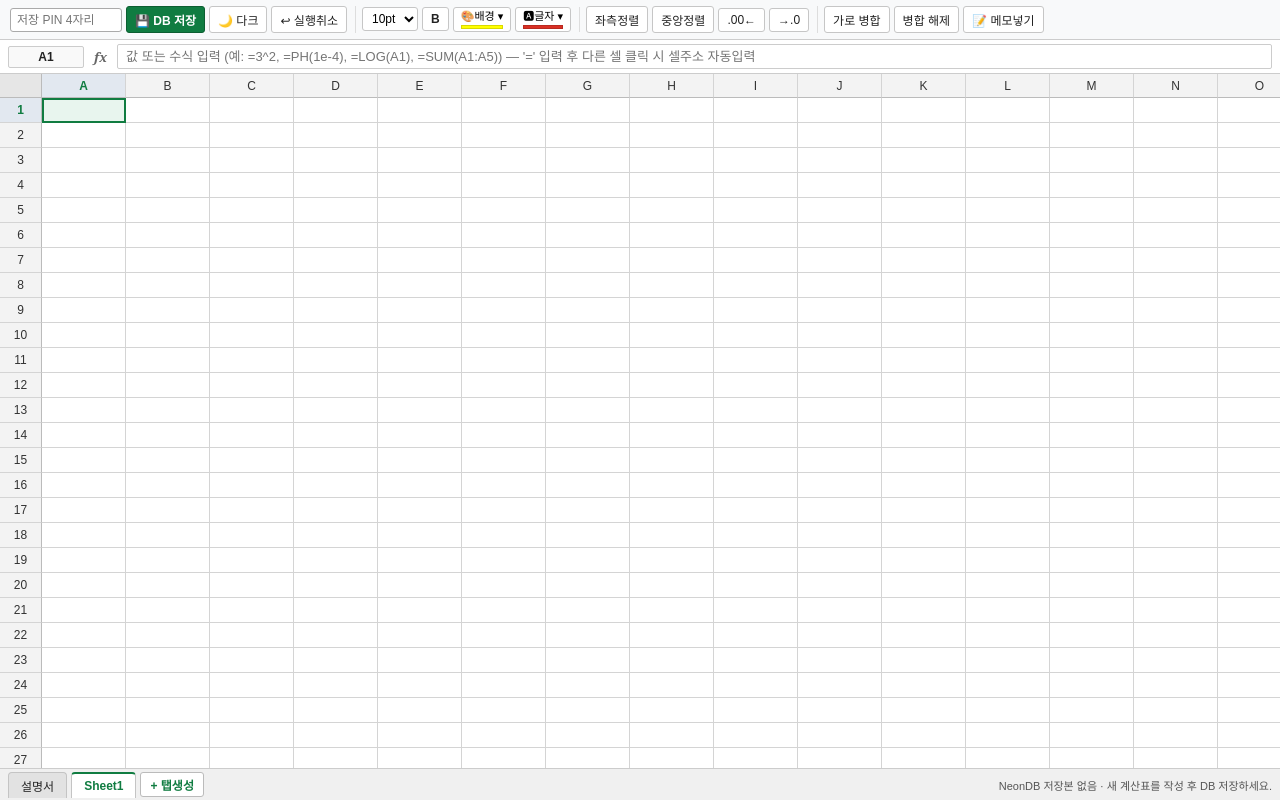
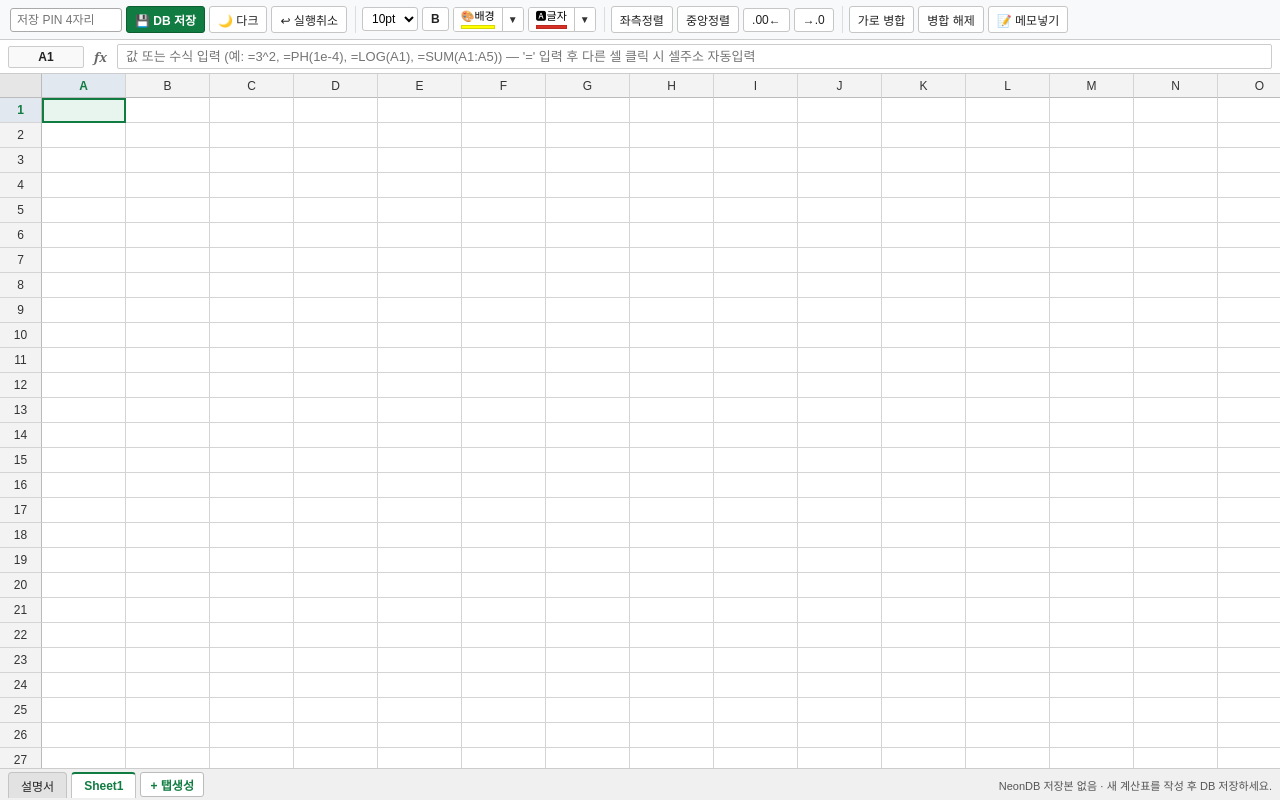
Before and after one commit to sybbys27-ops/Web_Excel, a website: page Web_Excel_V1.1.1.html in a window 1280 px wide. Drawn offline with Linux system fonts and the light colour scheme; no server answers.

Commit message:
Split background and font-color controls into quick apply and palette arrow

```diff
--- a/Web_Excel_V1.1.1.html
+++ b/Web_Excel_V1.1.1.html
@@ -118,6 +118,36 @@
     background: #eaeaea;
   }
 
+  .color-split {
+    display:inline-flex;
+    align-items:stretch;
+    border:1px solid #c6c6c6;
+    border-radius:3px;
+    overflow:hidden;
+    background:#fff;
+  }
+  .color-split .color-main {
+    border:0;
+    border-radius:0;
+    min-width:44px;
+  }
+  .color-arrow {
+    background:#fff;
+    border:0;
+    border-left:1px solid #c6c6c6;
+    color:#333;
+    font-size:10px;
+    padding:0 5px;
+    cursor:pointer;
+  }
+  .color-arrow:hover { background:#eaeaea; }
+  body.dark-mode .color-split { border-color:#59616e; background:#353b44; }
+  body.dark-mode .color-arrow {
+    background:#353b44;
+    border-left-color:#59616e;
+    color:#e5e9ee;
+  }
+  body.dark-mode .color-arrow:hover {background:#444c57;}
   .color-bar {
     width: 100%;
     height: 4px;
@@ -607,17 +637,21 @@ body.dark-mode .memo-modal-close {color:#e4e8ee}
       </select>
       <button class="btn" id="btnBold" onclick="toggleBold()" title="굵게"><b>B</b></button>
 
-      <!-- 배경색 팔레트 버튼 -->
-      <button type="button" class="color-btn" id="bgPaletteBtn" onclick="toggleColorPalette('bg', event)" title="배경색 팔레트">
-        <span>🎨배경 ▾</span>
-        <span class="color-bar" id="bgColorBar" style="background:#ffff00;"></span>
-      </button>
-
-      <!-- 글자색 팔레트 버튼 -->
-      <button type="button" class="color-btn" id="textPaletteBtn" onclick="toggleColorPalette('color', event)" title="글자색 팔레트">
-        <span>🅰글자 ▾</span>
-        <span class="color-bar" id="textColorBar" style="background:#d93025;"></span>
-      </button>
+      <!-- 분리형 색상 버튼: 본체는 마지막 색 적용, 화살표만 팔레트 -->
+      <div class="color-split" id="bgPaletteBtn">
+        <button type="button" class="color-btn color-main" onclick="applyLastPaletteColor('bg')" title="마지막 배경색 즉시 적용">
+          <span>🎨배경</span>
+          <span class="color-bar" id="bgColorBar" style="background:#ffff00;"></span>
+        </button>
+        <button type="button" class="color-arrow" onclick="toggleColorPalette('bg', event)" aria-label="배경색 팔레트 열기" aria-haspopup="true" title="배경색 선택">▼</button>
+      </div>
+      <div class="color-split" id="textPaletteBtn">
+        <button type="button" class="color-btn color-main" onclick="applyLastPaletteColor('color')" title="마지막 글자색 즉시 적용">
+          <span>🅰글자</span>
+          <span class="color-bar" id="textColorBar" style="background:#d93025;"></span>
+        </button>
+        <button type="button" class="color-arrow" onclick="toggleColorPalette('color', event)" aria-label="글자색 팔레트 열기" aria-haspopup="true" title="글자색 선택">▼</button>
+      </div>
     </div>
 
     <div class="tool-group">
@@ -835,6 +869,13 @@ function buildColorPaletteUI() {
     btn.onclick = () => selectPaletteColor(hex);
     stdRow.appendChild(btn);
   });
+}
+
+function applyLastPaletteColor(mode) {
+  hideColorPalette();
+  if (isEditing) finishEditing(true);
+  if (mode === 'bg') applyBgColor(lastBgColor);
+  else applyTextColor(lastTextColor);
 }
 
 function toggleColorPalette(mode, event) {
```
